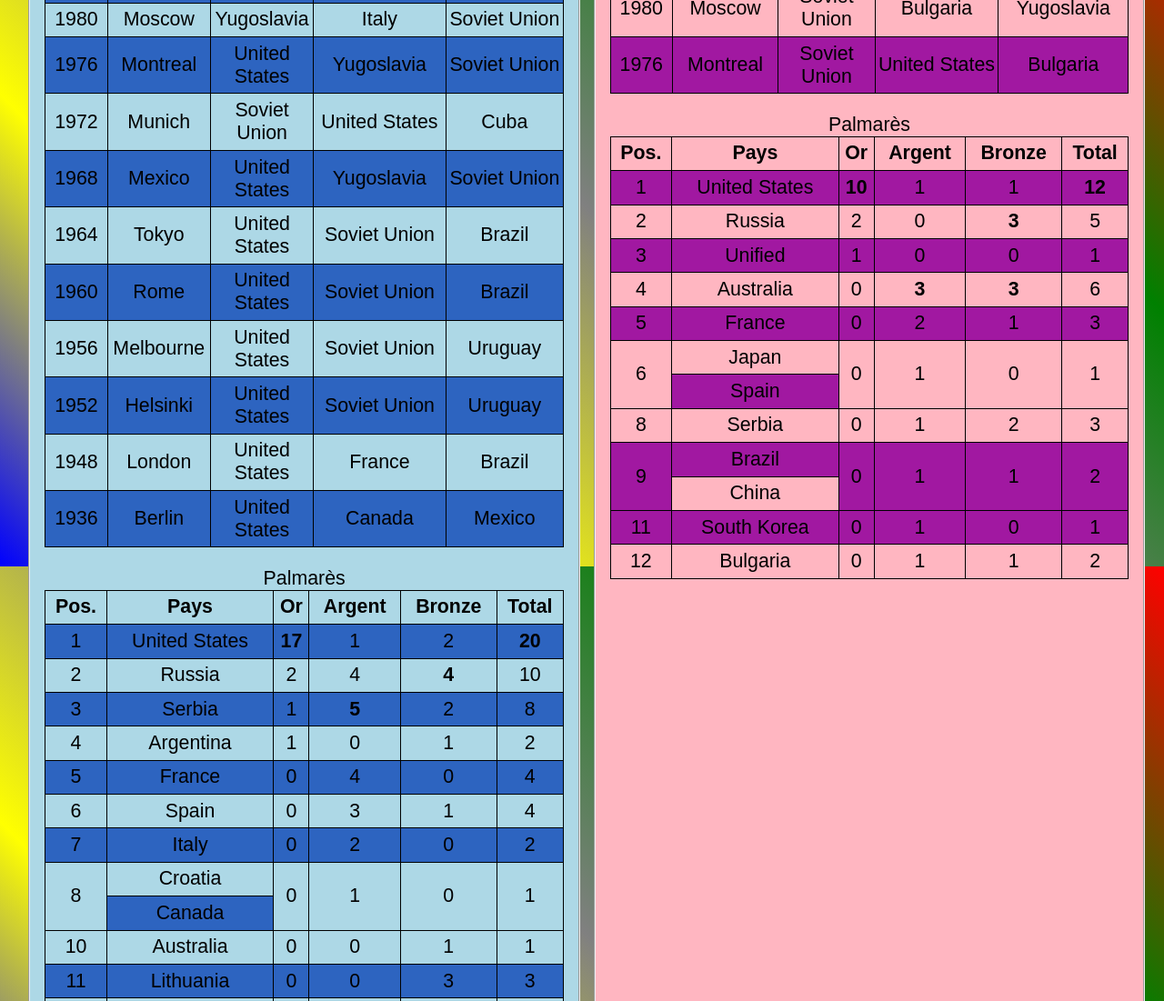
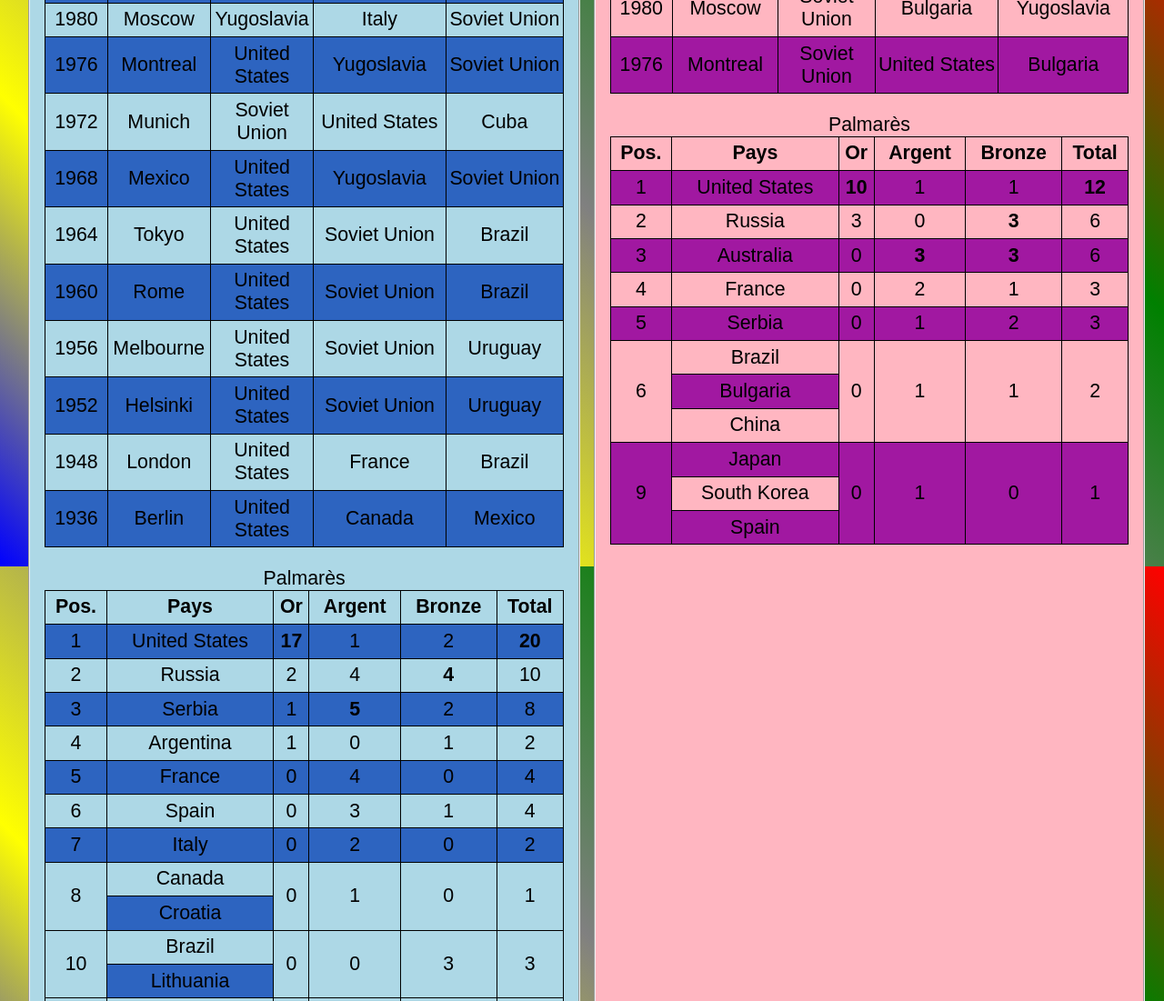
Before and after one commit to MathieuROCANCOURT/JO-basket-ball, a plain HTML site: page les_articles/article3/index3.html in a window 1280 px wide. Shown: the part 977-2078 px from the top of the page at 91% size. Drawn offline with Linux system fonts and the light colour scheme.

Commit message:
fix: Medal comparison tool for a good ranking

```diff
--- a/les_articles/article3/index3.html
+++ b/les_articles/article3/index3.html
@@ -35,6 +35,7 @@
 			/* Historic → modern country map */
 			const COUNTRY_ALIAS = {
 				"Soviet Union": "Russia",
+				"Unified": "Russia",
 				"USSR": "Russia",
 				"Yugoslavia": "Serbia",
 				"Serbia and Montenegro": "Serbia"
@@ -47,10 +48,7 @@
 
 			/* CSV → array of rows (trimmed cells) */
 			function parseCsv(csv) {
-				return csv
-					.split(/\r?\n/)               // line‑breaks
-					.filter(l => l.trim())       // drop empty lines
-					.map(l => l.split(',').map(c => c.trim()));
+				return csv.split(/\r?\n/).filter(l => l.trim()).map(l => l.split(',').map(c => c.trim()));
 			}
 
 			/* Build a dictionary {Country → {Gold,Silver,Bronze,Total}} */
@@ -67,7 +65,7 @@
 						if (!dict[country]) {
 							dict[country] = { Country: country, Gold: 0, Silver: 0, Bronze: 0, Total: 0 };
 						}
-						dict[country][type]++;   // ++Gold / ++Silver / ++Bronze
+						dict[country][type]++;
 						dict[country].Total++;
 					};
 
@@ -92,6 +90,17 @@
 					}
 				}
 				return result;
+			}
+
+			/* Comparator used for every table (descending order) */
+			function medalComparator(a, b) {
+				// Gold, then Silver, then Bronze, then Total
+				// If everything is equal we sort alphabetically to keep the order deterministic
+				return b.Gold - a.Gold ||
+					b.Silver - a.Silver ||
+					b.Bronze - a.Bronze ||
+					b.Total - a.Total ||
+					a.Country.localeCompare(b.Country);
 			}
 
 			/* Equality test – used for tie detection */
@@ -260,9 +269,7 @@
 				container.appendChild(table);
 			}
 
-			/* --------------------------------------------------------------
-			   9️⃣  Main driver – load CSVs, build dictionaries, render tables
-			   -------------------------------------------------------------- */
+			/* Main driver – load CSVs, build dictionaries, render tables */
 			async function init() {
 				// Load both CSV files in parallel
 				const [menCsv, womenCsv] = await Promise.all([
@@ -280,18 +287,14 @@
 				const womenDict = buildMedalDict(womenRows);
 
 				// ---------- Render MEN tables ----------
-				const menArray = Object.values(menDict).sort(
-					(a, b) => b.Gold - a.Gold || b.Silver - a.Silver || b.Bronze - b.Bronze
-				);
+				const menArray = Object.values(menDict).sort(medalComparator);
 				const menFieldset = document.querySelector('.masculin');
 				renderEditionTable(menRows, menFieldset, 'Hommes');
 				menFieldset.appendChild(document.createElement("p"));
 				renderRankingTable(menArray, menFieldset, 'Hommes');
 
 				// ---------- Render WOMEN tables ----------
-				const womenArray = Object.values(womenDict).sort(
-					(a, b) => b.Gold - a.Gold || b.Silver - a.Silver || b.Bronze - b.Bronze
-				);
+				const womenArray = Object.values(womenDict).sort(medalComparator);
 				const womenFieldset = document.querySelector('.feminin');
 				renderEditionTable(womenRows, womenFieldset, 'Femmes');
 				womenFieldset.appendChild(document.createElement("p"));
@@ -299,12 +302,7 @@
 
 				// ---------- Build TOTAL‑MEDALS table ----------
 				const totalDict = mergeDicts(menDict, womenDict);
-				const totalArray = Object.values(totalDict).sort(
-					(a, b) => b.Gold - a.Gold ||
-						b.Silver - a.Silver ||
-						b.Bronze - a.Bronze ||
-						b.Total - a.Total
-				);
+				const totalArray = Object.values(totalDict).sort(medalComparator);
 
 				// The container we want is the <fieldset> inside #totalMedalsContainer
 				const totalFieldset = document.querySelector('#totalMedalsContainer fieldset');
```
